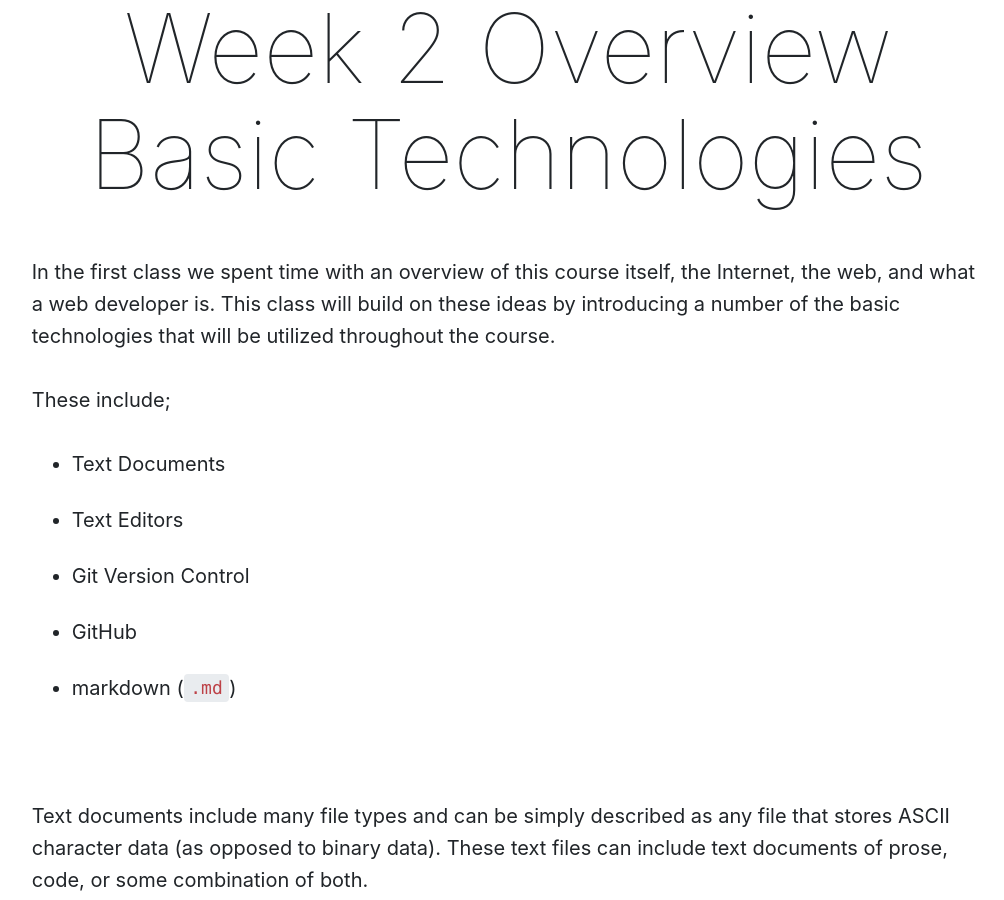
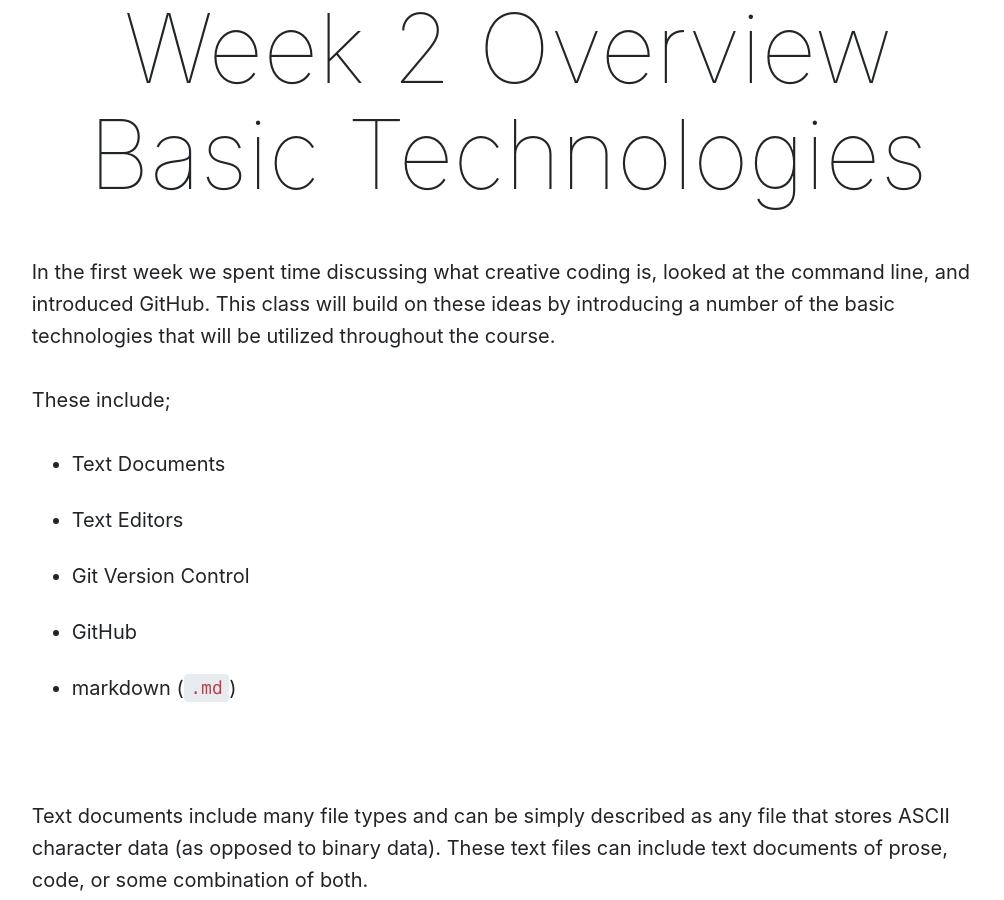
Before and after one commit to Montana-Media-Arts/creative-coding-1, a Jekyll site: the page built from modules/week-2/_posts/2017-01-01-overview.md, in a window 1280 px wide and 900 px high, scrolled down 431 px. Shown: the whole window, without its empty margins (132-1136 px from the left). Built offline with Jekyll 4.4.1, drawn with Linux system fonts in a browser that asks for light colours; nearby versions of some CDN libraries.

Commit message:
Quick change

```diff
--- a/modules/week-2/_posts/2017-01-01-overview.md
+++ b/modules/week-2/_posts/2017-01-01-overview.md
@@ -5,7 +5,7 @@ module: 2
 
 # Week 2 Overview <br />Basic Technologies
 
-In the first class we spent time with an overview of this course itself, the Internet, the web, and what a web developer is. This class will build on these ideas by introducing a number of the basic technologies that will be utilized throughout the course.
+In the first week we spent time discussing what creative coding is, looked at the command line, and introduced GitHub. This class will build on these ideas by introducing a number of the basic technologies that will be utilized throughout the course.
 
 These include;
 
```
